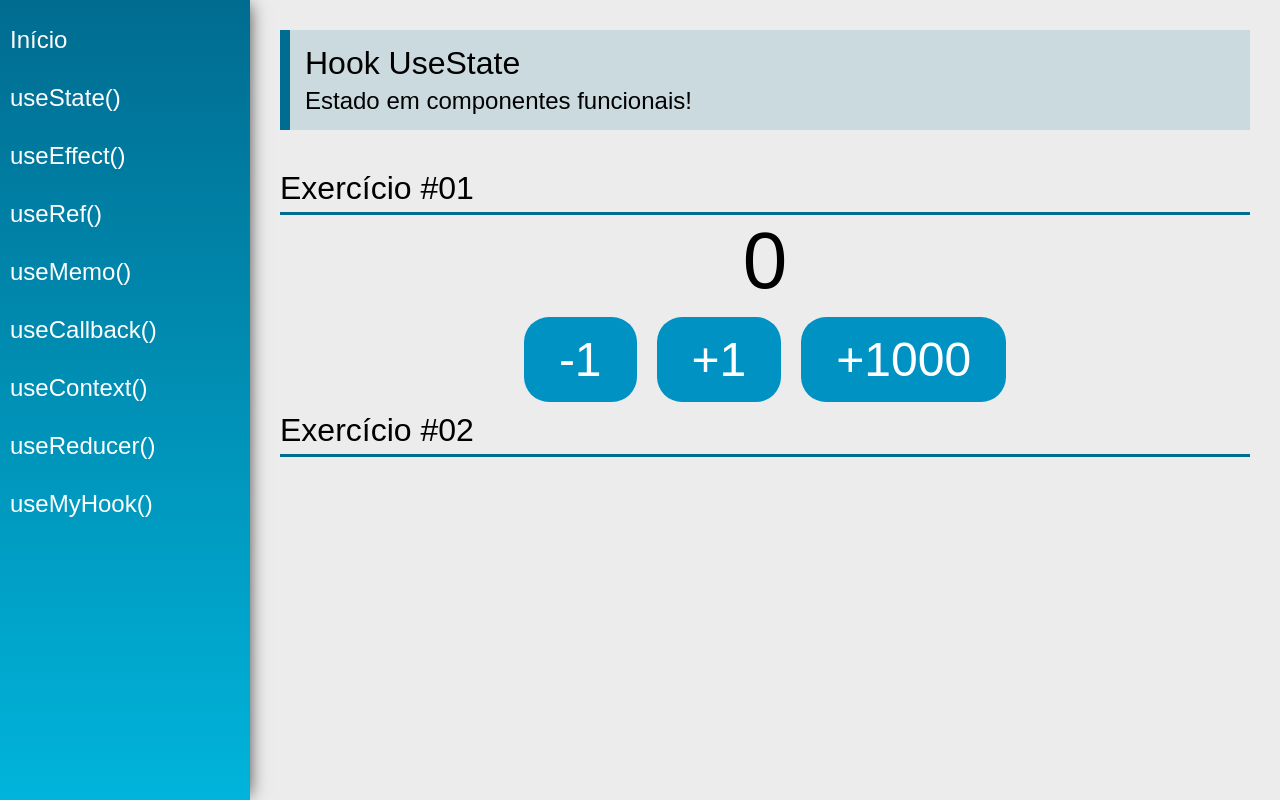
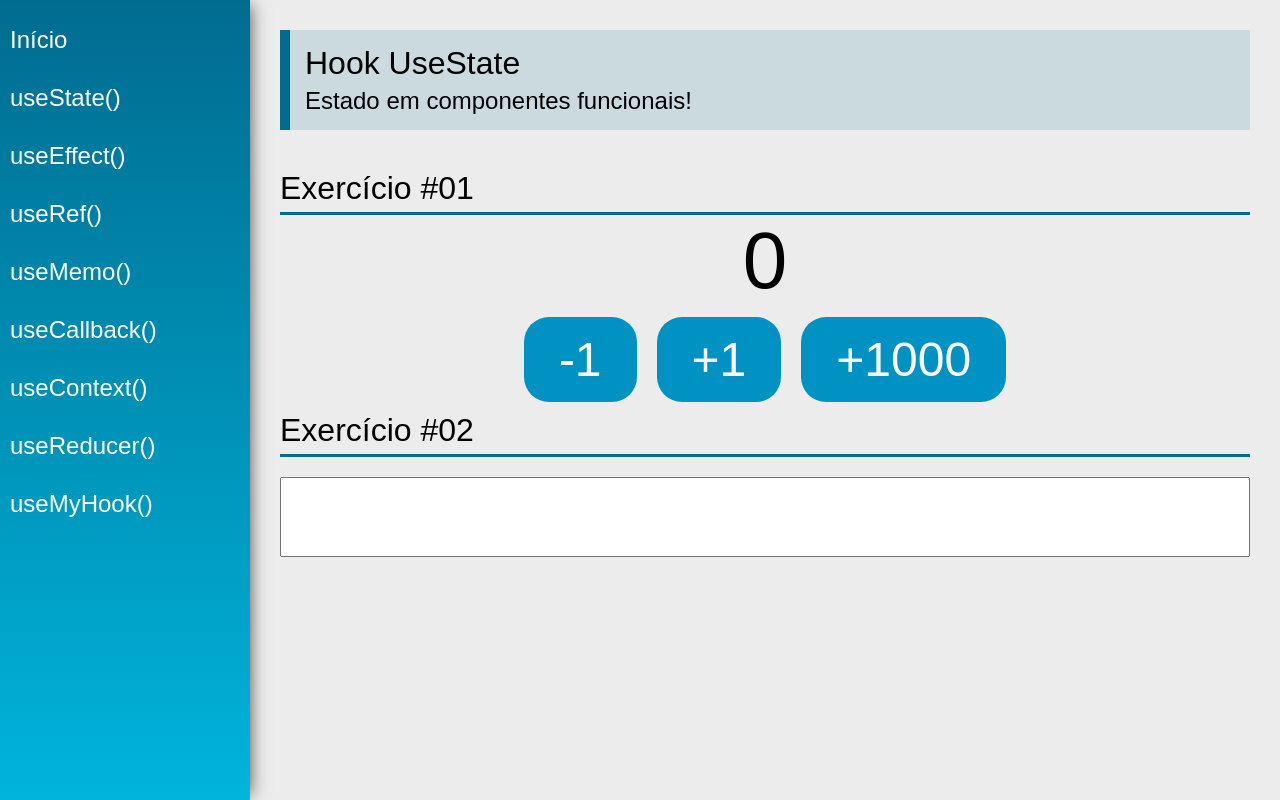
Before and after one commit to edgracional/hooks, a React (Create React App) app: page /useState in a window 1280 px wide. Built offline with nearby package versions, Linux system fonts and the light colour scheme.

Commit message:
62. usestate #02

```diff
--- a/src/views/examples/UseState.jsx
+++ b/src/views/examples/UseState.jsx
@@ -4,6 +4,8 @@ import SectionTitle from './../../components/layout/SectionTitle';
 
 const UseState = (props) => {
     const [count, setCount] = useState(0)
+    const [name, setName] = useState("")
+
 
 
     return (
@@ -14,8 +16,10 @@ const UseState = (props) => {
 
         <SectionTitle title="Exercício #01"/>
             <div className="center">
+                {/*usamos span mostrar o valor */}
                 <span className="text">{count}</span>
                 <div>
+                    {/*botões para alterar o valor */}
                     <button className="btn"
                         onClick={() => setCount(count -1)}>-1</button>
                     <button className="btn"
@@ -27,8 +31,23 @@ const UseState = (props) => {
 
             </div>
         <SectionTitle title="Exercício #02"/>
+        {/*usamos input para controlar a evolução do input*/}
+        <input type="text" className="input"
+            value={name} oneChange={e => setName(e.target.value)} />
+            <span className='text'>{name}</span>
         </div>
     )
 }
 
 export default UseState
+
+
+/*
+    Foram feitos 2 exemlos com  useStates:
+
+        Controlando um valor numérico
+        const [count, setCount] = useState(0)
+
+        Controlando um valor textual
+        const [name, setName] = useState("")
+*/
```
